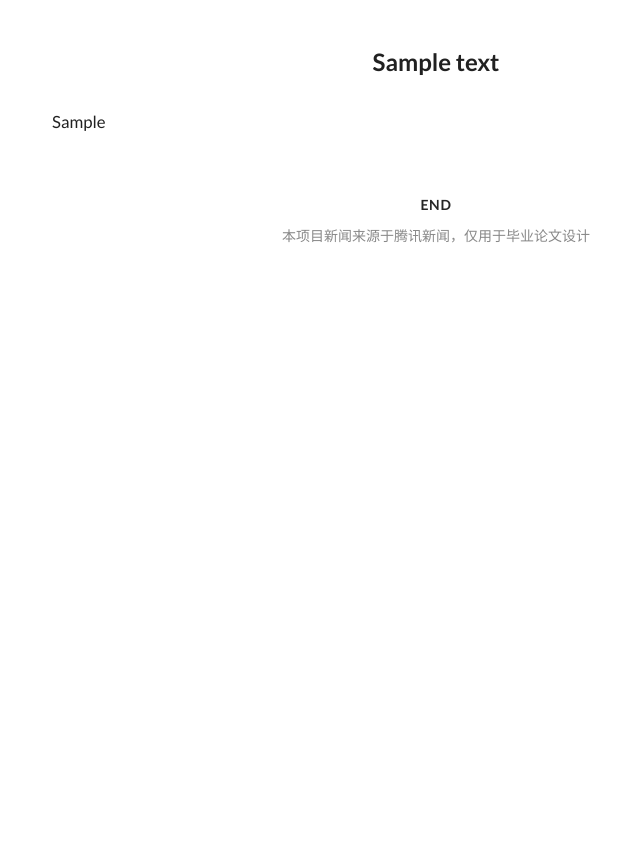
After one commit to yonghuizhong/newsQQDjango, a Django app: template templates/details.html in a window 1280 px wide. The commit adds this page. Shown: the whole page, without its empty margins (204-844 px from the left). Run offline with Django 3.2, Linux system fonts and the light colour scheme; the template is opened without the code that fills it: most values are stand-ins (such as "Sample title", 1, 10 or a date in 2020); parts of the project's set-up code (start-up, migrations or seed data) failed here and were passed over.

Commit message:
add details page

```diff
--- a/newsQQDjango/urls.py
+++ b/newsQQDjango/urls.py
@@ -15,11 +15,12 @@ Including another URLconf
 """
 from django.contrib import admin
 from django.urls import path
-from newsqq.views import all_cate, summary, summaryAjax
+from newsqq.views import all_cate, summary, summaryAjax, details
 
 urlpatterns = [
     path('admin/', admin.site.urls),
     path('article/', all_cate),
     path('summary/', summary),
     path('summary/ajax', summaryAjax),
+    path('details/', details),
 ]
--- a/newsqq/models.py
+++ b/newsqq/models.py
@@ -18,6 +18,9 @@ class Article(Document):
     source = StringField()
     summary = StringField()
     my_summary = StringField()
+    second_article = StringField()
+    second_href = StringField()
+    _id = ObjectIdField()
     meta = {'collection': 'links'}  # 服务器上改为links_web，因为是每天更新
 
 
--- a/templates/article.html
+++ b/templates/article.html
@@ -1,6 +1,6 @@
 {% extends 'basic.html' %}
 {% block articlecontent %}
-    <div class="ui equal width grid" style="width: 75%;margin: 0 auto">
+    <div class="ui equal width grid" style="width: 70%;margin: 0 auto">
         <div class="row" style="padding-top: 0">
             <div class="column">
                 <div class="ui container segment">
@@ -12,7 +12,7 @@
                                 </div>
                                 <div class="content">
                                     <div>
-                                        <a class="ui header" href="{{ item.href }}" target="_blank">{{ item.title }}</a>
+                                        <a class="ui header" href="{{ item.second_href }}" target="_blank">{{ item.title }}</a>
                                     </div>
                                     <div class="description">
                                         <span style="color: rgba(0,132,255,0.76)">{{ item.category }}</span>
--- /dev/null
+++ b/templates/details.html
@@ -0,0 +1,38 @@
+{% load staticfiles %}
+<!DOCTYPE html>
+<html lang="en">
+<head>
+    <!-- Standard Meta -->
+    <meta charset="utf-8"/>
+    <meta name="referrer" content="never">  <!--解决禁止外链-->
+    <meta http-equiv="X-UA-Compatible" content="IE=edge,chrome=1"/>
+    <meta name="viewport" content="width=device-width, initial-scale=1.0, maximum-scale=1.0">
+
+    <title>{{ text.title }}</title>
+    <link rel="stylesheet" href="{% static 'css/semantic.min.css' %}">
+    <script src="{% static 'js/jquery.min.js' %}"></script>
+    <script src="{% static 'js/semantic.min.js' %}"></script>
+    <style type="text/css">
+        p {
+            font-size: 1.2em;
+            line-height: 1.8;
+        }
+    </style>
+</head>
+<body>
+    <div class="ui container" style="width: 60%; margin: 50px auto;">
+        <h2 class="ui center aligned header" style="margin-bottom: 30px">{{ text.title }}</h2>
+        <div>
+            {% for i in text.second_article %}
+                {% if 'https://inews.gtimg.com/newsapp_bt/' in i %}
+                    <img class="ui centered large image" src="{{ i }}" style="margin: 15px auto">
+                {% else %}
+                    <p>{{ i }}</p>
+                {% endif %}
+            {% endfor %}
+        </div>
+        <div class="ui horizontal divider" style="margin-top: 60px">END</div>
+        <span style="color: #888888;text-align:center;display:block;">本项目新闻来源于腾讯新闻，仅用于毕业论文设计</span>
+    </div>
+</body>
+</html>
--- a/templates/genSummary.html
+++ b/templates/genSummary.html
@@ -1,6 +1,6 @@
 {% extends 'basic.html' %}
 {% block genSummary %}
-    <div class="ui equal width grid" style="width: 75%;margin: 0 auto">
+    <div class="ui equal width grid" style="width: 70%;margin: 0 auto">
         <div class="row" style="padding-top: 0">
             <div class="column">
                 <div class="ui container segment">
```
Also changed, not shown: newsqq/views.py (+12 -0 lines).
